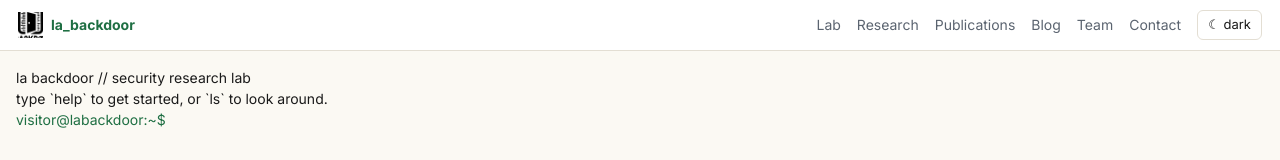
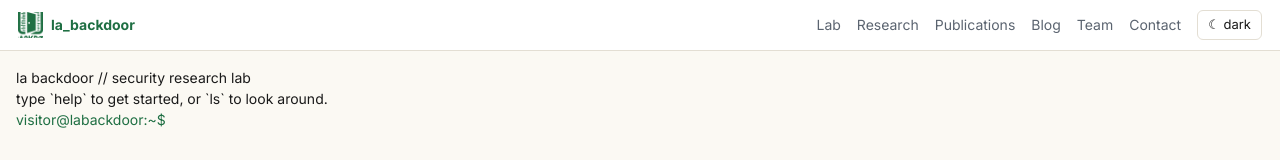
Before and after one commit to LaBackDoor/labackdoor, a Next.js app: page / in a window 1280 px wide. Shown: the top 160 px of the page. Built offline with nearby package versions, Linux system fonts and the light colour scheme.

Commit message:
ci: bump actions to Node 24 versions; feat: theme-colored nav mark + green favicon

```diff
--- a/src/app/globals.css
+++ b/src/app/globals.css
@@ -46,6 +46,13 @@ body {
 
 body[data-embed="1"] nav[aria-label="Primary"] { display: none; }
 
-/* Brand mark in the nav: black art by default, inverted to white in dark mode. */
-.brand-mark { height: 26px; width: auto; display: block; }
-[data-theme="dark"] .brand-mark { filter: invert(1); }
+/* Brand mark in the nav: the door glyph masked and filled with the theme accent,
+   so it recolors instantly when the theme toggles. */
+.brand-mark {
+  display: block;
+  height: 26px;
+  aspect-ratio: 431 / 448;
+  background-color: var(--accent);
+  -webkit-mask: url(/logo-mark.png) center / contain no-repeat;
+  mask: url(/logo-mark.png) center / contain no-repeat;
+}
--- a/src/components/Nav.tsx
+++ b/src/components/Nav.tsx
@@ -30,8 +30,7 @@ export function Nav() {
         aria-label="la backdoor home"
         style={{ display: 'flex', alignItems: 'center', gap: 8, color: 'var(--accent)', fontWeight: 700, textDecoration: 'none' }}
       >
-        {/* eslint-disable-next-line @next/next/no-img-element */}
-        <img src="/logo-mark.png" alt="" className="brand-mark" />
+        <span className="brand-mark" aria-hidden="true" />
         la_backdoor
       </Link>
       <div style={{ display: 'flex', gap: 16, marginLeft: 'auto', alignItems: 'center' }}>
```
Also changed, not shown: src/app/icon.png.
